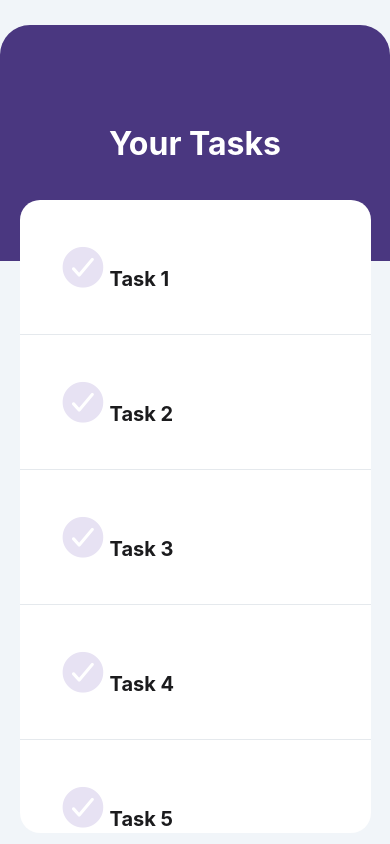
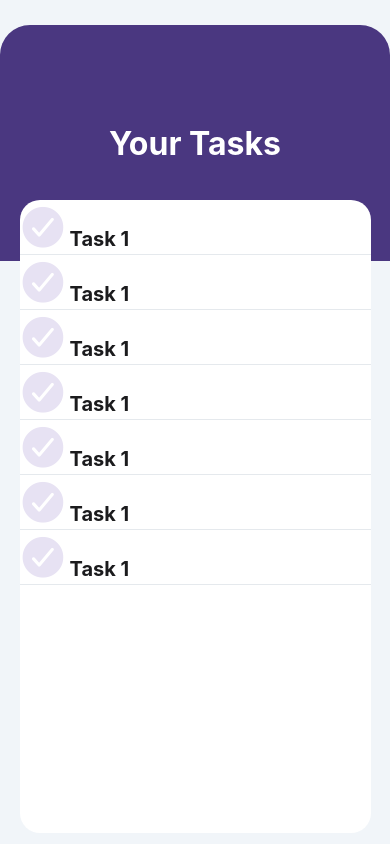
Before and after one commit to Sandun-Induranga/Todo-App-by-usting-React-Native, a React Native app: screen / in a window 390 px wide. Built offline with nearby package versions, Linux system fonts and the light colour scheme.

Commit message:
Content Updated

```diff
--- a/App.js
+++ b/App.js
@@ -9,34 +9,48 @@ export default function App() {
         <Text style={styles.title}>Your Tasks</Text>
       </View>
       <View style={styles.items}>
+        <View>
           <Text style={styles.item}>
             <Ionicons name="md-checkmark-circle" size={50} color="#E7E2F3" />
-          Task 1
+            <Text>Task 1</Text>
           </Text>
+        </View>
+        <View>
           <Text style={styles.item}>
             <Ionicons name="md-checkmark-circle" size={50} color="#E7E2F3" />
-          Task 2
+            <Text>Task 1</Text>
           </Text>
+        </View>
+        <View>
           <Text style={styles.item}>
             <Ionicons name="md-checkmark-circle" size={50} color="#E7E2F3" />
-          Task 3
+            <Text>Task 1</Text>
           </Text>
+        </View>
+        <View>
           <Text style={styles.item}>
             <Ionicons name="md-checkmark-circle" size={50} color="#E7E2F3" />
-          Task 4
+            <Text>Task 1</Text>
           </Text>
+        </View>
+        <View>
           <Text style={styles.item}>
             <Ionicons name="md-checkmark-circle" size={50} color="#E7E2F3" />
-          Task 5
+            <Text>Task 1</Text>
           </Text>
+        </View>
+        <View>
           <Text style={styles.item}>
             <Ionicons name="md-checkmark-circle" size={50} color="#E7E2F3" />
-          Task 6
+            <Text>Task 1</Text>
           </Text>
+        </View>
+        <View>
           <Text style={styles.item}>
             <Ionicons name="md-checkmark-circle" size={50} color="#E7E2F3" />
-          Task 7
+            <Text>Task 1</Text>
           </Text>
+        </View>
       </View>
     </SafeAreaView>
   );
@@ -76,11 +90,15 @@ const styles = StyleSheet.create({
     overflow: "scroll",
   },
   item: {
-    padding: 40,
+    flex: 1,
+    height: 80,
+    flexDirection: "column",
     borderBottomWidth: 1,
     borderColor: "#E5E9ED",
     color: "#1B1B1D",
     fontWeight: "bold",
     fontSize: 20,
+    justifyContent: "space-evenly",
+    alignItems: "center",
   },
 });
```
Lines whose indentation alone changed are shown as unchanged.
